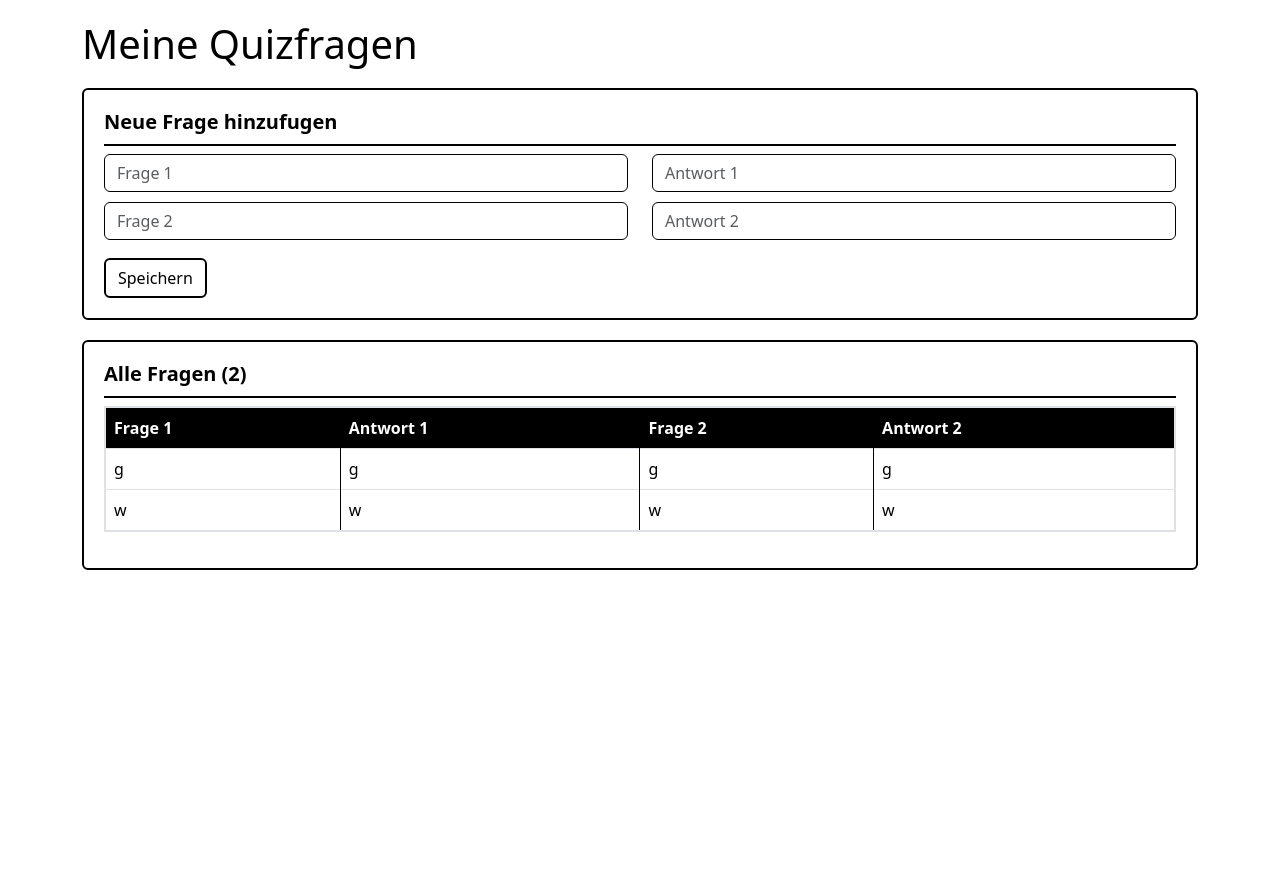
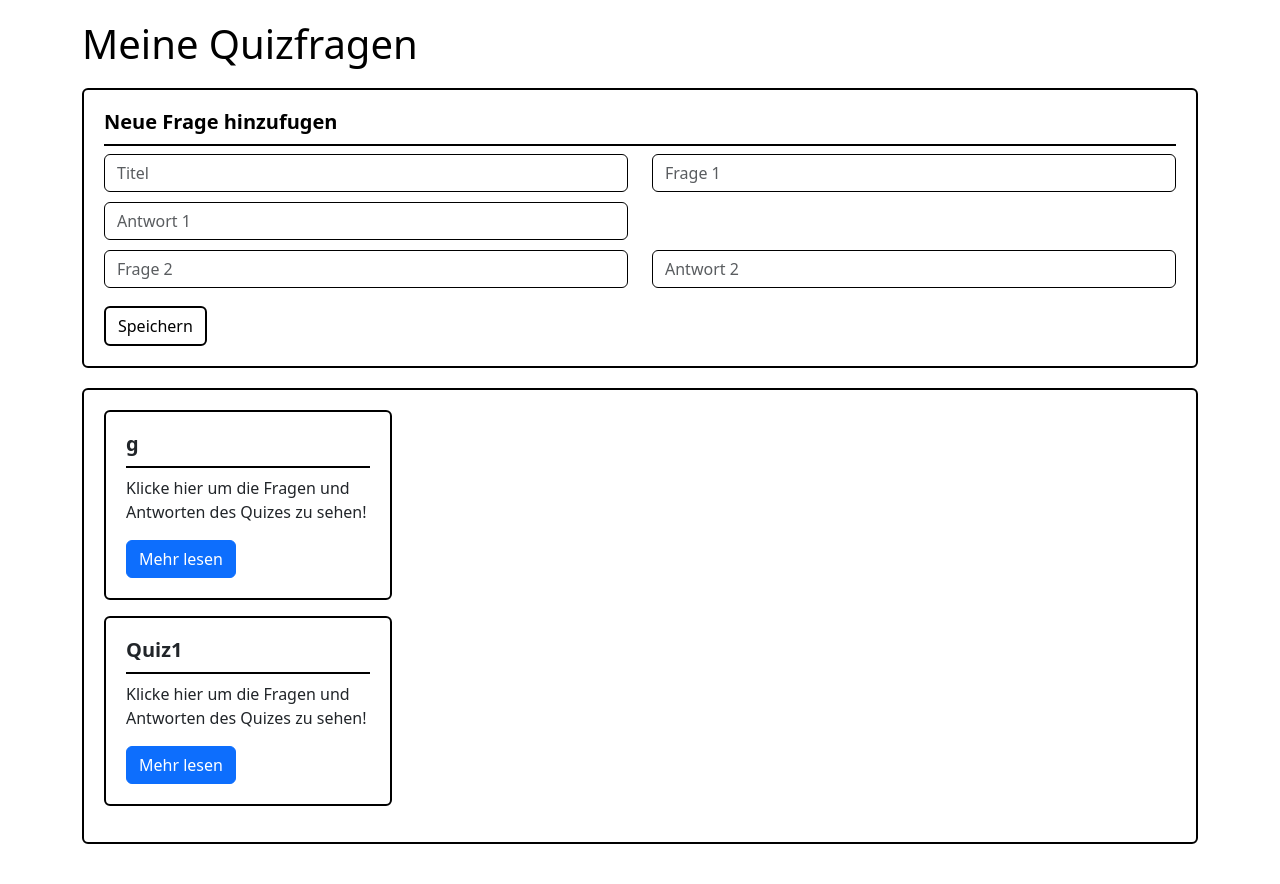
Before and after one commit to Davidgr062/Quiz_grabowski, a Flask app: page / in a window 1280 px wide. Before the commit the page ends 570 px from the top, so only its background shows below. Run offline with Flask 3, Linux system fonts and the light colour scheme; data comes from the database, SQL or seed files in the repository; both versions use the stored data as it was after the commit.

Commit message:
erste Seite fertig

```diff
--- a/Schema.Sql
+++ b/Schema.Sql
@@ -2,6 +2,7 @@ DROP TABLE IF EXISTS text_quiz;
 
 CREATE TABLE text_quiz (
     Id INTEGER PRIMARY KEY AUTOINCREMENT,
+    quiz_titel TEXT,
     frage1 TEXT,
     antwort1 TEXT,
     frage2 TEXT,
--- a/app.py
+++ b/app.py
@@ -20,15 +20,16 @@ def index():
 # Neue Nachricht hinzufügen
 @app.route('/add', methods=['POST'])
 def add_post():
+    quiz_titel = request.form.get('quiz_titel')
     frage1 = request.form.get('frage1')
     antwort1 = request.form.get('antwort1')
     frage2 = request.form.get('frage2')
     antwort2 = request.form.get('antwort2')
 
-    if frage1 and antwort1 and frage2 and antwort2:
+    if frage1 and antwort1 and frage2 and antwort2 and quiz_titel:
         conn = get_db_connection()
-        conn.execute("INSERT INTO text_quiz (frage1, antwort1, frage2, antwort2) VALUES (?, ?, ?, ?)",
-                     (frage1, antwort1, frage1, antwort2))
+        conn.execute("INSERT INTO text_quiz (frage1, antwort1, frage2, antwort2, quiz_titel) VALUES (?, ?, ?, ?, ?)",
+                     (frage1, antwort1, frage2, antwort2, quiz_titel))
         conn.commit()
         conn.close()
 
--- a/static/style2/style.css
+++ b/static/style2/style.css
@@ -1,5 +1,38 @@
 /* Styles - weißer Hintergrund */
 
-body {
-    background-color: #ffffff !important;
-}
+
+ body {
+            background-color: #ffffff;
+            padding: 20px;
+        }
+        h1 {
+            color: #000;
+            margin-bottom: 20px;
+        }
+        .card {
+            background-color: #fff;
+            border: 2px solid #000;
+            margin-bottom: 20px;
+        }
+        .card-body {
+            padding: 20px;
+        }
+        h5 {
+            color: #000;
+            border-bottom: 2px solid #000;
+            padding-bottom: 10px;
+            font-weight: bold;
+        }
+        .form-control {
+            margin-bottom: 10px;
+            border: 1px solid #000;
+        }
+        .btn-warning {
+            background-color: #fff;
+            border: 2px solid #000;
+            color: #000;
+        }
+        .btn-warning:hover {
+            background-color: #000;
+            color: #fff;
+        }
--- a/templates/index.html
+++ b/templates/index.html
@@ -5,56 +5,7 @@
     <title>Quiz</title>
     <link href="https://cdn.jsdelivr.net/npm/bootstrap@5.3.8/dist/css/bootstrap.min.css" rel="stylesheet">
     <link rel="stylesheet" href="{{ url_for('static', filename='style2/style.css') }}">
-    <style>
-        body {
-            background-color: #ffffff;
-            padding: 20px;
-        }
-        h1 {
-            color: #000;
-            margin-bottom: 20px;
-        }
-        .card {
-            background-color: #fff;
-            border: 2px solid #000;
-            margin-bottom: 20px;
-        }
-        .card-body {
-            padding: 20px;
-        }
-        h5 {
-            color: #000;
-            border-bottom: 2px solid #000;
-            padding-bottom: 10px;
-            font-weight: bold;
-        }
-        .form-control {
-            margin-bottom: 10px;
-            border: 1px solid #000;
-        }
-        .btn-warning {
-            background-color: #fff;
-            border: 2px solid #000;
-            color: #000;
-        }
-        .btn-warning:hover {
-            background-color: #000;
-            color: #fff;
-        }
-        table {
-            background-color: #fff;
-            border: 2px solid #000;
-        }
-        th {
-            background-color: #000 !important;
-            color: #fff !important;
-            border: 1px solid #000;
-        }
-        td {
-            border: 1px solid #000;
-            color: #000;
-        }
-    </style>
+
 </head>
 <body>
     <div class="container">
@@ -67,6 +18,9 @@
                 <h5>Neue Frage hinzufugen</h5>
                 <form action="{{ url_for('add_post') }}" method="POST">
                     <div class="row">
+                        <div class="col-md-6">
+                            <input type="text" name="quiz_titel" class="form-control" placeholder="Titel" required>
+                        </div>
                         <div class="col-md-6">
                             <input type="text" name="frage1" class="form-control" placeholder="Frage 1" required>
                         </div>
@@ -90,31 +44,22 @@
         <!-- Tabelle -->
         <div class="card">
             <div class="card-body">
-                <h5>Alle Fragen ({{ text_quiz|length }})</h5>
+
 
                 {% if text_quiz|length == 0 %}
                     <p>Noch keine Fragen vorhanden.</p>
                 {% else %}
-                    <table class="table table-bordered">
-                        <thead>
-                            <tr>
-                                <th>Frage 1</th>
-                                <th>Antwort 1</th>
-                                <th>Frage 2</th>
-                                <th>Antwort 2</th>
-                            </tr>
-                        </thead>
-                        <tbody>
-                        {% for quiz in text_quiz %}
-                            <tr>
-                                <td>{{ quiz['frage1'] }}</td>
-                                <td>{{ quiz['antwort1'] }}</td>
-                                <td>{{ quiz['frage2'] }}</td>
-                                <td>{{ quiz['antwort2'] }}</td>
-                            </tr>
-                        {% endfor %}
-                        </tbody>
-                    </table>
+
+
+                    {% for quiz in text_quiz %}
+                    <div class="card mb-3" style="width: 18rem;">
+                        <div class="card-body">
+                            <h5 class="card-title">{{ quiz['quiz_titel'] }}</h5>
+                            <p class="card-text">Klicke hier um die Fragen und Antworten des Quizes zu sehen!</p>
+                            <a href="#" class="btn btn-primary">Mehr lesen</a>
+                        </div>
+                    </div>
+                    {% endfor %}
                 {% endif %}
             </div>
         </div>
```
Also changed, not shown: database.db.
